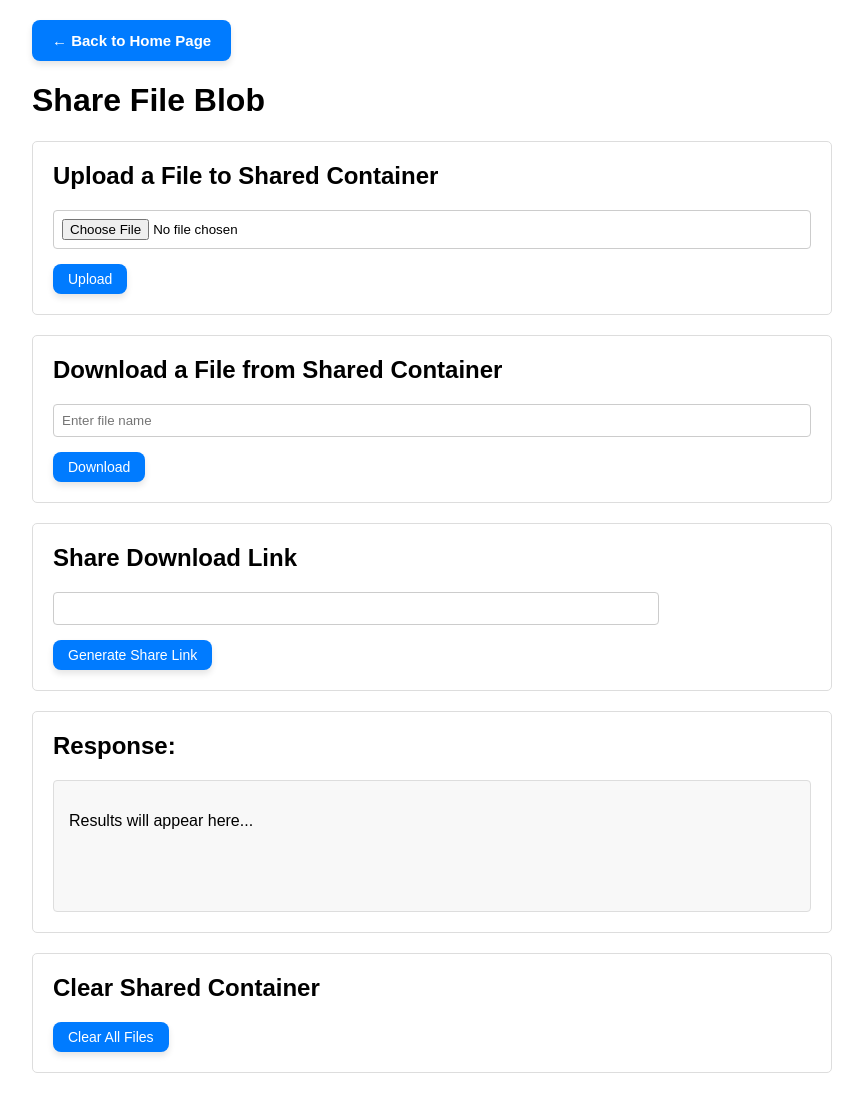
After one commit to hoolser/springboot-tasos-ftl-azure, a Spring Boot app: page /share-blob-page in a window 1280 px wide. The commit adds this page. Shown: the whole page, without its empty margins (208-1071 px from the left). Run offline with Spring Boot 4, Linux system fonts and the light colour scheme.

Commit message:
Add a new page and service for using it to share files.

```diff
--- a/src/main/java/com/tasos/demo/controller/HomeController.java
+++ b/src/main/java/com/tasos/demo/controller/HomeController.java
@@ -48,4 +48,12 @@ public class HomeController {
         return "storage-blob";
     }
 
+    @GetMapping("/share-blob-page")
+    public String shareBlob(Model model) {
+        logger.info("Start HomeController.shareBlob");
+        model.addAttribute("message", messageService.getMessageForShareBlob());
+        logger.info("End HomeController.shareBlob");
+        return "share-file-blob";
+    }
+
 }
--- a/src/main/java/com/tasos/demo/service/MessageService.java
+++ b/src/main/java/com/tasos/demo/service/MessageService.java
@@ -17,6 +17,10 @@ public class MessageService {
         return "Hello from the Blob Storage service!";
     }
 
+    public String getMessageForShareBlob() {
+        return "Hello from the Share Blob Storage service!";
+    }
+
     public String getMessageForMarina() {
         return "Se agapw polu Mwro mou!";
     }
--- a/src/main/resources/application.properties
+++ b/src/main/resources/application.properties
@@ -1,2 +1,4 @@
 spring.freemarker.template-loader-path=classpath:/templates/
 spring.freemarker.suffix=.ftl
+spring.servlet.multipart.max-file-size=100MB
+spring.servlet.multipart.max-request-size=100MB
--- a/src/main/resources/templates/home.ftl
+++ b/src/main/resources/templates/home.ftl
@@ -13,6 +13,9 @@
         <a href="/storage-blob-page">
             <button class="home-button" style="margin-top: 30px;">Go to Storage Blob Management</button>
         </a>
+        <a href="/share-blob-page">
+            <button class="home-button" style="margin-top: 30px;">Go to Share Blob Page</button>
+        </a>
     </div>
 </div>
 </body>
--- /dev/null
+++ b/src/main/resources/templates/share-file-blob.ftl
@@ -0,0 +1,130 @@
+<!DOCTYPE html>
+<html>
+<head>
+  <title>Share File Blob</title>
+  <link rel="stylesheet" href="/css/styles.css">
+  <link rel="icon" type="image/x-icon" href="/images/favicon.ico">
+  <script>
+      function generateShareLink() {
+          const fileName = document.getElementById('downloadFileName').value;
+          if (fileName) {
+              const link = window.location.origin + '/api/storage/blobs/share/download?fileName=' + encodeURIComponent(fileName);
+              document.getElementById('shareLink').value = link;
+          } else {
+              document.getElementById('shareLink').value = 'Enter a file name first.';
+          }
+      }
+
+      window.addEventListener('DOMContentLoaded', function() {
+          // Upload form AJAX
+          document.getElementById('uploadForm').addEventListener('submit', function(e) {
+              e.preventDefault();
+              const formData = new FormData(this);
+              fetch('/api/storage/blobs/share/upload', {
+                  method: 'POST',
+                  body: formData
+              })
+                  .then(response => response.text())
+                  .then(data => {
+                      document.getElementById('responseMessage').textContent = data;
+                  })
+                  .catch(() => {
+                      document.getElementById('responseMessage').textContent = 'Upload failed.';
+                  });
+          });
+
+          // Download form AJAX
+          document.getElementById('downloadForm').addEventListener('submit', function(e) {
+              e.preventDefault();
+              const fileName = document.getElementById('downloadFileName').value;
+              fetch('/api/storage/blobs/share/download?fileName=' + encodeURIComponent(fileName))
+                  .then(response => {
+                      if (response.ok) {
+                          return response.blob().then(blob => {
+                              // Download the file
+                              const url = window.URL.createObjectURL(blob);
+                              const a = document.createElement('a');
+                              a.href = url;
+                              a.download = fileName;
+                              document.body.appendChild(a);
+                              a.click();
+                              a.remove();
+                              window.URL.revokeObjectURL(url);
+                              document.getElementById('responseMessage').textContent = 'Download started.';
+                          });
+                      } else {
+                          document.getElementById('responseMessage').textContent = 'File not found or download failed.';
+                      }
+                  })
+                  .catch(() => {
+                      document.getElementById('responseMessage').textContent = 'Download failed.';
+                  });
+          });
+
+          document.getElementById('clearButton').addEventListener('click', function() {
+              if (confirm('Are you sure you want to delete all files in the shared container?')) {
+                  fetch('/api/storage/blobs/share/clear', { method: 'POST' })
+                      .then(response => response.text())
+                      .then(data => {
+                          document.getElementById('responseMessage').textContent = data;
+                      })
+                      .catch(() => {
+                          document.getElementById('responseMessage').textContent = 'Clear action failed.';
+                      });
+              }
+          });
+      });
+  </script>
+</head>
+<body class="storage-page">
+
+<div style="text-align: left; margin-bottom: 20px;">
+  <a href="/">
+    <button class="home-button">&#8592; Back to Home Page</button>
+  </a>
+</div>
+
+<h1>Share File Blob</h1>
+
+<div class="storage-container">
+  <h2 class="storage-title">Upload a File to Shared Container</h2>
+  <form id="uploadForm" method="post" enctype="multipart/form-data" action="/api/storage/blobs/share/upload">
+    <div class="storage-form-group">
+      <input class="storage-input" type="file" name="file" required>
+    </div>
+    <button class="storage-button" type="submit">Upload</button>
+  </form>
+</div>
+
+<div class="storage-container">
+  <h2 class="storage-title">Download a File from Shared Container</h2>
+  <form id="downloadForm" method="get" action="/api/storage/blobs/share/download">
+    <div class="storage-form-group">
+      <input class="storage-input" type="text" id="downloadFileName" name="fileName" placeholder="Enter file name" required>
+    </div>
+    <button class="storage-button" type="submit">Download</button>
+  </form>
+</div>
+
+<div class="storage-container">
+  <h2 class="storage-title">Share Download Link</h2>
+  <div class="storage-form-group">
+    <input class="storage-input" type="text" id="shareLink" readonly style="width: 80%;">
+  </div>
+  <button class="storage-button" type="button" onclick="generateShareLink()">Generate Share Link</button>
+</div>
+
+<div class="storage-container">
+  <h2 class="storage-title">Response:</h2>
+  <div id="responseMessage" class="storage-response">
+    <p>Results will appear here...</p>
+  </div>
+</div>
+
+<div class="storage-container">
+  <h2 class="storage-title">Clear Shared Container</h2>
+  <button class="storage-button" type="button" id="clearButton">Clear All Files</button>
+</div>
+
+</body>
+</html>
```
Also changed, not shown: src/main/java/com/tasos/demo/controller/StorageBlobsController.java (+34 -0 lines), src/main/java/com/tasos/demo/service/StorageBlobsService.java (+9 -0 lines), src/main/java/com/tasos/demo/service/impl/StorageBlobsServiceImpl.java (+98 -0 lines).
